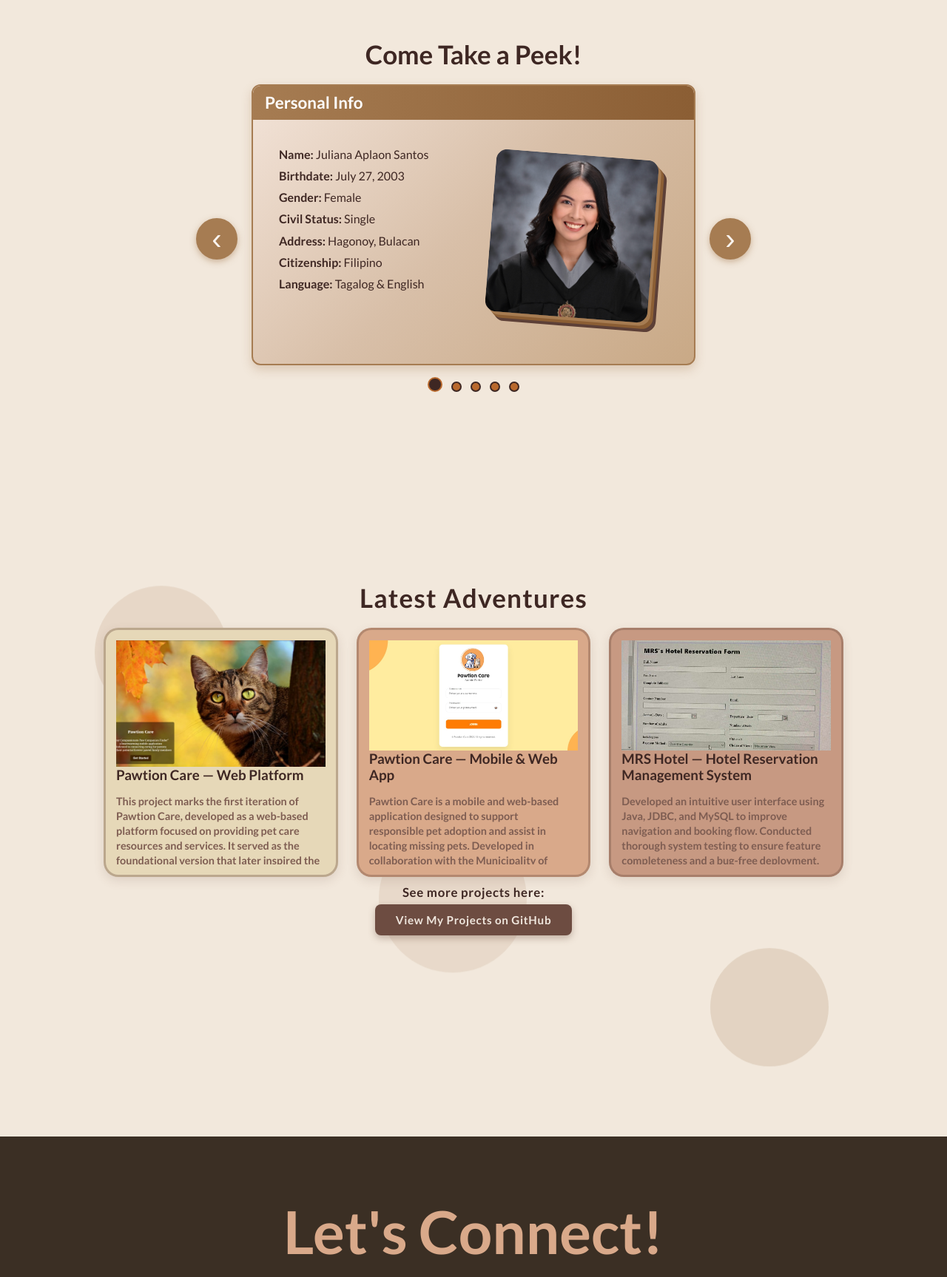
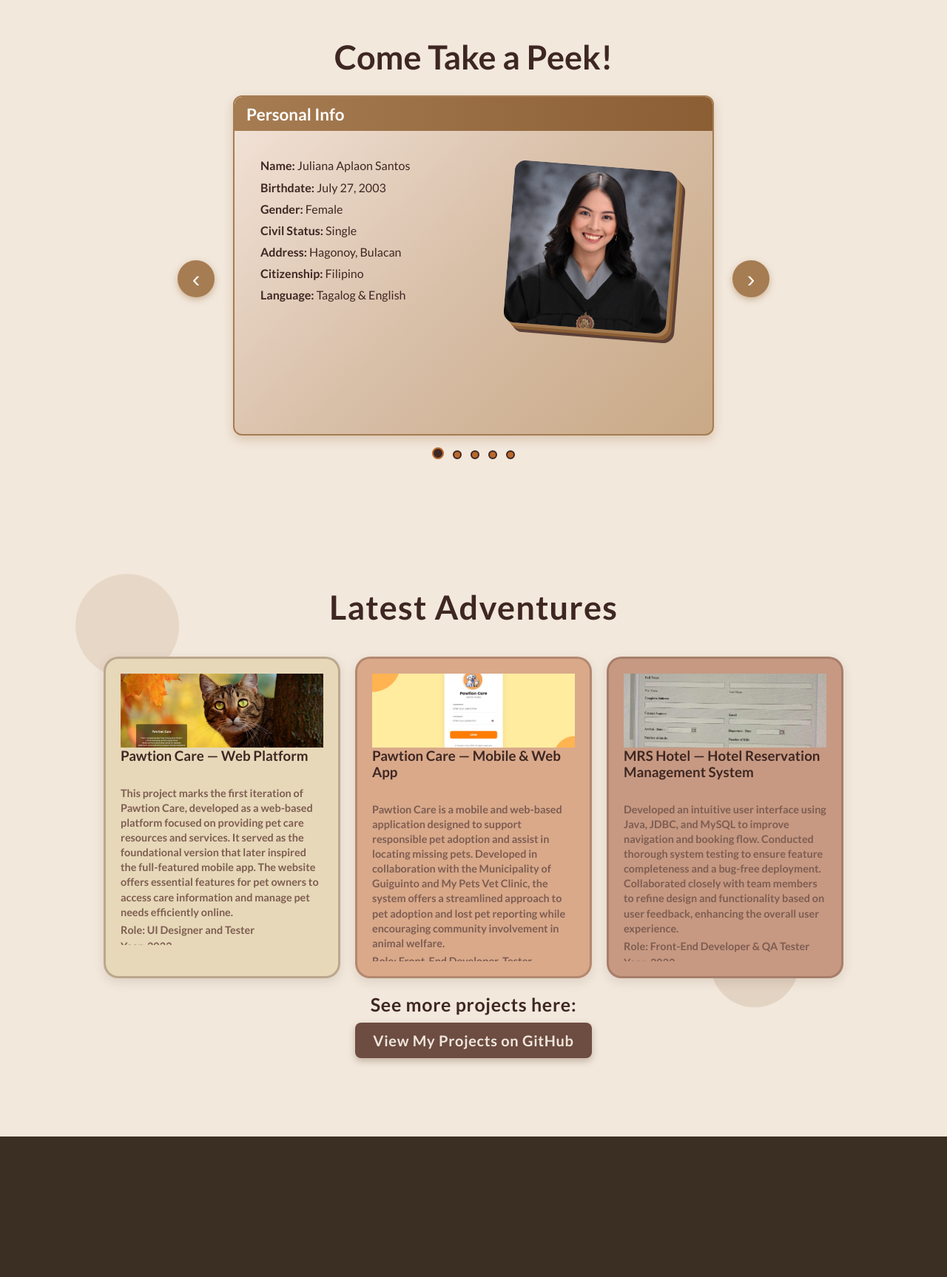
Before and after one commit to julianaaplaonsantos/mywebsite, a React (Vite) app: page / in a window 1280 px wide. Shown: the part 913-2640 px from the top of the page at 74% size. Built offline with nearby package versions, Linux system fonts and the light colour scheme.

Commit message:
multi device ui fix

```diff
--- a/src/sections/About.css
+++ b/src/sections/About.css
@@ -440,11 +440,21 @@
   transform: translateX(50%);
 }
 
-@media (min-width: 769px) and (max-width: 1024px) {
+@media (min-width: 769px) and (max-width: 1366px) {
+  .about-section {
+    min-height: 100vh;
+    height: 100vh;
+    padding: 40px 20px;
+    display: flex;
+    flex-direction: column;
+    justify-content: center;
+    align-items: center;
+  }
+
   .about-section > h2 {
     font-size: 45px;
     font-weight: bold;
-    margin-top: -140px !important;
+    margin-top: 0;
     margin-bottom: 25px;
     text-align: center;
   }
@@ -472,15 +482,20 @@
   }
 }
 
-@media (max-width: 768px) {
+@media (min-width: 375px) and (max-width: 768px) {
   .about-section {
-    padding: 60px 15px 40px;
-    max-width: 100%;
+    min-height: 100vh;
+    height: 100vh;
+    padding: 40px 15px;
+    display: flex;
+    flex-direction: column;
+    justify-content: center;
+    align-items: center;
   }
 
   .about-section > h2 {
     font-size: 30px;
-    margin-top: -160px !important;
+    margin-top: 0;
     margin-bottom: 25px;
     text-align: center;
   }
@@ -503,7 +518,7 @@
     height: 40px;
   }
 
- .slider-btn.prev {
+  .slider-btn.prev {
     left: -35px;
   }
 
--- a/src/sections/Contact.css
+++ b/src/sections/Contact.css
@@ -144,10 +144,10 @@
   animation-delay: 0.85s;
 }
 
-@media (min-width: 769px) and (max-width: 1200px) {
+@media (min-width: 769px) and (max-width: 1366px) {
   .contact-section {
     min-height: 100vh;
-    height: 100vh;
+    height: auto;
     padding: 40px 20px;
     display: flex;
     flex-direction: column;
@@ -191,8 +191,7 @@
   }
 }
 
-
-@media (max-width: 768px) {
+@media (min-width: 375px) and (max-width: 768px) {
   .contact-section {
     min-height: 100vh;
     height: 100vh;
--- a/src/sections/Home.css
+++ b/src/sections/Home.css
@@ -309,7 +309,7 @@
   animation: floatUpDown 8s infinite alternate 1s;
 }
 
-@media (min-width: 769px) and (max-width: 1200px) {
+@media (min-width: 769px) and (max-width: 1366px) {
   .image-wrapper {
     width: 380px;
     height: 380px;
@@ -367,7 +367,7 @@
   }
 }
 
-@media (max-width: 768px) {
+@media (min-width: 375px) and (max-width: 768px) {
   .home-section {
     padding: 50px 15px 60px;
     min-height: 90vh;
@@ -375,6 +375,7 @@
     flex-direction: column;
     align-items: center;
     overflow-x: hidden;
+    margin-bottom: 50px;
   }
 
   .home-container {
--- a/src/sections/Projects.css
+++ b/src/sections/Projects.css
@@ -271,12 +271,20 @@
   100% { transform: translateY(-25px); }
 }
 
-@media (min-width: 769px) and (max-width: 1200px) {
+@media (min-width: 769px) and (max-width: 1366px) {
   .projects-section {
-    padding: 40px 15px 20px;
-    min-height: auto;
-    height: auto;
+    min-height: 100vh;
+    height: 100vh;
+    width: 100%;
+    background-color: var(--bg-color);
+    position: relative;
+    z-index: 2;
     overflow: hidden;
+    display: flex;
+    flex-direction: column;
+    justify-content: center;
+    align-items: center;
+    box-sizing: border-box;
   }
 
   .section-title {
@@ -344,7 +352,7 @@
   }
 }
 
-@media (max-width: 768px) {
+@media (min-width: 375px) and (max-width: 768px) {
   .projects-section {
     padding: 35px 10px 25px;
     min-height: auto;
```
